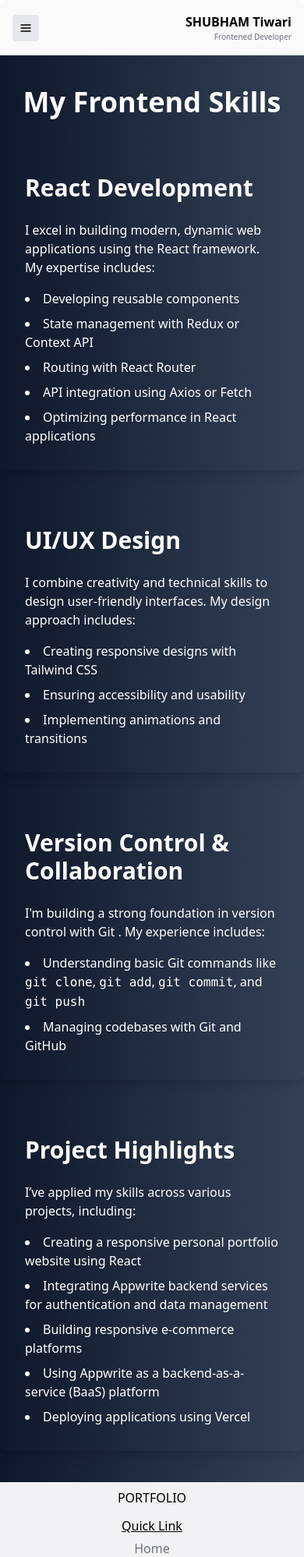
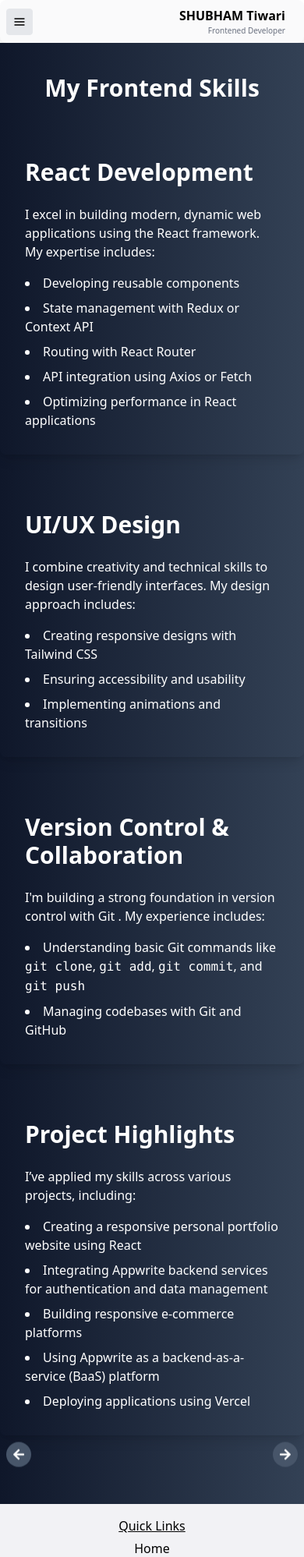
Before and after one commit to ShubhamTiwari29/portfolio, a React (Vite) app: page /skills in a window 390 px wide. Shown: the top 1997 px of the page at 78% size. Built offline with nearby package versions, Linux system fonts and the light colour scheme; no server answers; what tailwindcss-animated would draw is missing.

Commit message:
page scroll login page and other feature added

```diff
--- a/src/App.jsx
+++ b/src/App.jsx
@@ -14,11 +14,13 @@ import ContextProvider from './Context/Context';
 import Login from './pages/Login';
 
 import AdminDashboard from './pages/Admin/AdminDashboard';
+import ScrollTop from './components/ScrollTop';
 
 const App = () => {
   return (
     <Router>
       <Header />
+      <ScrollTop />
       <ContextProvider>
         <Routes>
 
--- /dev/null
+++ b/src/components/BottomNevigation.jsx
@@ -0,0 +1,26 @@
+import React from 'react'
+import { FaArrowLeft } from "react-icons/fa";
+import { FaArrowRight } from "react-icons/fa";
+
+const BottomNevigation = (props) => {
+    return (
+        <div className='flex px-2  text-white container  justify-between mx-auto'>
+            <div
+                onClick={props.onLeftClick}
+                className='bg-slate-600 p-2 rounded-full cursor-pointer hover:bg-slate-300 animate-bounce animate-twice animate-duration-[2000ms]'
+            >
+                <FaArrowLeft className="text-white" />
+            </div>
+
+
+            <div
+                onClick={props.onRightClick}
+                className='bg-slate-600 p-2 rounded-full cursor-pointer hover:bg-slate-300 animate-bounce animate-twice animate-duration-[2000ms]'
+            >
+                <FaArrowRight className="text-white " />
+            </div>
+        </div>
+    )
+}
+
+export default BottomNevigation
--- a/src/components/Footer.jsx
+++ b/src/components/Footer.jsx
@@ -8,18 +8,20 @@ const Footer = () => {
         <>
             <footer className='bg-[#f2f2f5]  '>
                 <div className='container mx-auto flex flex-col items-center py-2 ' >
-                    <div className='text-black font-medium '>PORTFOLIO</div>
+                    {/* <div className='text-black text-lg font-semibold '>SHUBHAM Tiwari</div>
+                    <div className='text-black text-[10px] '>Frontend Developer</div> */}
                     <div>
-                        <ul className='flex flex-col items-center py-2'>
-                            <h1 className='underline py-1'>Quick Link</h1>
+                        <ul className='flex flex-col items-center py-1'>
+                            <h1 className='underline py-1 font-medium'>Quick Links</h1>
                             <hr />
-                            <Link to="/" className=" text-gray-500 hover:text-white">Home</Link>
-                            <Link to="/about" className=" text-gray-500 hover:text-white">About</Link>
-
-                            <Link to="/contact  " className=" text-gray-500 hover:text-white">Contact</Link>
+                            <Link to="/" className=" text-black hover:text-gray-700">Home</Link>
+                            <Link to="/project" className=" text-black hover:text-gray-700">Project</Link>
+                            <Link to="/skills" className=" text-black hover:text-gray-700">Skills</Link>
+                            <Link to="/about" className=" text-black hover:text-gray-700">About</Link>
+                            <Link to="/contact  " className=" text-black hover:text-gray-700">Contact</Link>
                         </ul>
                     </div>
-                    <div className='flex flex-col items-center'>
+                    <div className='flex flex-col items-center font-medium '>
                         <div>Follow me on : </div>
                         <Social />
                     </div>
--- a/src/components/Header.jsx
+++ b/src/components/Header.jsx
@@ -8,12 +8,12 @@ const Header = () => {
     const isDesktop = useMediaQuery('(min-width: 786px)');
 
     return (
-        <header className="bg-[#fafafb] p-4 shadow-lg rounded-lg">
+        <header className="bg-[#fafafb] p-2 md:p-4 shadow-lg rounded-lg">
             <nav className="container md:px-6 mx-auto flex justify-between items-center">
 
                 {isDesktop ? <List /> : <Menu />}
-                <div>
-                    <Link to="/" className="font-bold xl:text-2xl">SHUBHAM Tiwari</Link>
+                <div className='pr-4'>
+                    <Link to="/" className="font-bold xl:text-2xl ">SHUBHAM Tiwari</Link>
 
                     <p className=' text-gray-500 text-[10px] xl:text-[12px]  text-right'>Frontened Developer</p>
                 </div>
--- /dev/null
+++ b/src/components/ScrollTop.jsx
@@ -0,0 +1,14 @@
+import { useEffect } from 'react';
+import { useLocation } from 'react-router-dom';
+
+const ScrollTop = () => {
+    const { pathname } = useLocation();
+
+    useEffect(() => {
+        window.scrollTo(0, 0);
+    }, [pathname]);
+
+    return null;
+};
+
+export default ScrollTop;
--- a/src/pages/About.jsx
+++ b/src/pages/About.jsx
@@ -1,6 +1,18 @@
 import React from 'react';
+import BottomNevigation from '../components/BottomNevigation';
+import { useNavigate } from 'react-router-dom';
 
 const About = () => {
+    const navigate = useNavigate();
+    const handleLeftClick = () => {
+
+        navigate('/skills')
+    };
+
+    const handleRightClick = () => {
+
+        navigate('/contact')
+    };
     return (
         <div className=" mx-auto   bg-gradient-to-r from-slate-900 to-slate-700 text-white">
             <div className=' py-8 px-4 md:container  mx-auto animate-fade-up animate-delay-300 animate-ease-in '>
@@ -33,6 +45,10 @@ const About = () => {
                 </div>
 
             </div>
+            <div className='md:hidden pb-3'><BottomNevigation
+                onLeftClick={handleLeftClick}
+                onRightClick={handleRightClick}
+            /></div>
         </div>
     );
 };
--- a/src/pages/Contact.jsx
+++ b/src/pages/Contact.jsx
@@ -73,7 +73,7 @@ function Contact() {
                             />
                         </div>
                         <div>
-                            <label className="blocktext-sm font-medium text-gray-700">Contact Number:</label>
+                            <label className="text-sm font-medium text-gray-700">Contact Number:</label>
                             <input
                                 type="tel"
                                 name="contactNumber"
--- a/src/pages/Home.jsx
+++ b/src/pages/Home.jsx
@@ -1,10 +1,12 @@
 import React from 'react';
 import DownloadCV from '../components/Download';
 import Social from '../components/Social';
+
 const Home = () => {
+
     return (
         <>
-            <div className='bg-gradient-to-r from-slate-900 to-slate-700 h-[100vh]'>
+            <div className='bg-gradient-to-r from-slate-900 to-slate-700 h-[100vh] flex flex-col justify-between '>
                 <div className="   flex  items-center">
                     <div className='mx-auto  text-center items-center  pt-52  '>
                         <h1 className=" text-3xl font-bold my-4 animate-fade-up animate-delay-300 animate-ease-in text-gray-400">Hello! I'am </h1>
@@ -12,10 +14,13 @@ const Home = () => {
                         <p className="mt-4 text-gray-400">Frontend Developer From India</p>
                         <DownloadCV />
                         <div className='mx-auto px-14 text-white'> <Social /></div>
+
                     </div>
 
 
+
                 </div>
+
 
             </div>
         </>
--- a/src/pages/Login.jsx
+++ b/src/pages/Login.jsx
@@ -94,7 +94,7 @@ function Login() {
                                 className="absolute inset-y-0 right-0 pr-3 pt-6 flex items-center cursor-pointer"
                                 onClick={togglePassword}
                             >
-                                {showPassword ? <IoMdEyeOff size={20} /> : <IoMdEye size={20} />}
+                                {showPassword ? <IoMdEye size={20} /> : <IoMdEyeOff size={20} />}
                             </div>
                         </div>
                         <button
--- a/src/pages/Project.jsx
+++ b/src/pages/Project.jsx
@@ -1,7 +1,8 @@
 import React, { useContext } from 'react'
-
 import Item from '../components/Item'
 import { Context } from '../Context/Context'
+import BottomNevigation from '../components/BottomNevigation';
+import { useNavigate } from 'react-router-dom';
 
 const Project = () => {
     const { documents } = useContext(Context)
@@ -10,6 +11,16 @@ const Project = () => {
 
         return <p className='text-center text-red-500'>Loading...</p>;
     }
+    const navigate = useNavigate();
+    const handleLeftClick = () => {
+
+        navigate('/')
+    };
+
+    const handleRightClick = () => {
+
+        navigate('/skills')
+    };
 
 
     return (
@@ -25,6 +36,10 @@ const Project = () => {
 
 
             </div>
+            <div className='md:hidden'><BottomNevigation
+                onLeftClick={handleLeftClick}
+                onRightClick={handleRightClick}
+            /></div>
         </div>
     )
 }
--- a/src/pages/Skills.jsx
+++ b/src/pages/Skills.jsx
@@ -1,10 +1,22 @@
 import React from 'react';
+import BottomNevigation from '../components/BottomNevigation';
+import { useNavigate } from 'react-router-dom';
 
 const Skills = () => {
+    const navigate = useNavigate();
+    const handleLeftClick = () => {
+
+        navigate('/project')
+    };
+
+    const handleRightClick = () => {
+
+        navigate('/about')
+    };
     return (
         <div className="min-h-screen bg-gradient-to-r from-slate-900 to-slate-700 text-white py-10">
             <div className="max-w-5xl mx-auto animate-fade-up animate-once animate-duration-[1000ms] animate-delay-100 animate-ease-in-out">
-                <h1 className="text-4xl font-bold text-center mb-10">My Frontend Skills</h1>
+                <h1 className="text-3xl font-bold text-center mb-10">My Frontend Skills</h1>
                 <div className="grid grid-cols-1 md:grid-cols-2 gap-10 animate-fade-right animate-once animate-duration-[1000ms] animate-delay-600 animate-ease-in-out">
                     <div className="bg-gradient-to-r from-slate-900 to-slate-700 p-8 rounded-lg shadow-lg">
                         <h2 className="text-3xl font-semibold mb-6">React Development</h2>
@@ -61,6 +73,10 @@ const Skills = () => {
                     </div>
                 </div>
             </div>
+            <div className='md:hidden pt-4'><BottomNevigation
+                onLeftClick={handleLeftClick}
+                onRightClick={handleRightClick}
+            /></div>
         </div>
     );
 }
```
